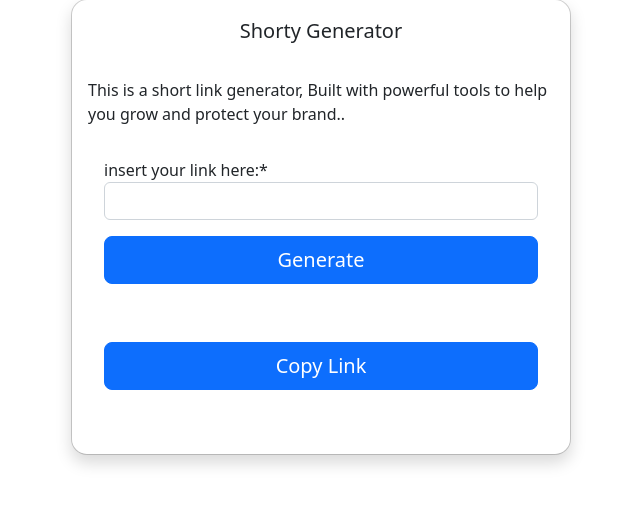
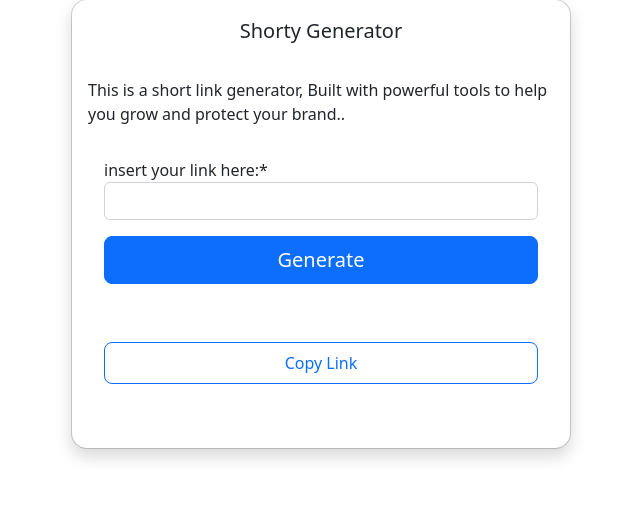
Before and after one commit to madlover540/short_link_generator, a Django app: page / in a window 1280 px wide. Shown: the part 77-582 px from the top of the page, without its empty margins (319-959 px from the left). Run offline with Django 4.2, Linux system fonts and the light colour scheme; some libraries are stand-ins or nearby versions.

Commit message:
updated index.html
changing java script code

```diff
--- a/templates/linker/index.html
+++ b/templates/linker/index.html
@@ -22,23 +22,37 @@
                      <div>
                     <button type="submit" class="btn btn-lg btn-primary w-100 mx-0 mb-2">Generate</button>
                       <!-- The text field -->
-                      <input class="w-100 py-2 mb-2 btn btn-outline-disabled rounded-3" type="text"  id="myInput" value= {{context}}>
+                      <!-- The text field -->
+
+
+
+
+
 
                       <!-- The button used to copy the text -->
-                      <button class="btn btn-lg btn-primary w-100 mx-0 mb-2" onclick="myFunction()">Copy Link</button>
-                      <script> function myFunction() {
-                        /* Get the text field */
-                        var copyText = document.getElementById("myInput");
 
-                        /* Select the text field */
-                        copyText.select();
-                        copyText.setSelectionRange(0, 99999); /* For mobile devices */
+                      <input class="w-100 py-2 mb-2 btn btn-outline-disabled rounded-3 text-center" type="text"  id="mycopy" value={{context}}>
+                      <button class="w-100 py-2 mb-2 btn btn-outline-primary rounded-3 text-center" onclick="myFunction()">Copy Link</button>
+                      <script>
+                            function myFunction() {
+                            /* Get the text field */
+                            var copyText = document.getElementById("mycopy");
 
-                         /* Copy the text inside the text field */
-                        navigator.clipboard.writeText(copyText.value);
+                            /* Select the text field */
+                             copyText.select();
+                             copyText.setSelectionRange(0, 99999); /* For mobile devices */
 
 
-                      }  </script>
+                             /* Copy the text inside the text field */
+                             document.execCommand("copy");
+
+                             /* Alert the copied text */
+                             alert("Copied the text: " + copyText.value);}
+                       </script>
+
+
+
+
                     </div>
 
 
```
